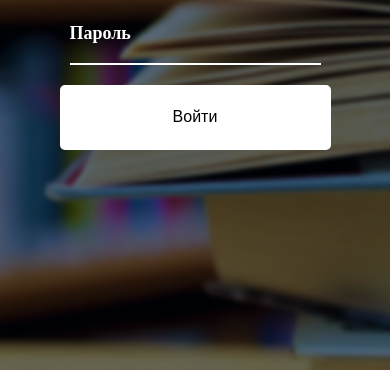
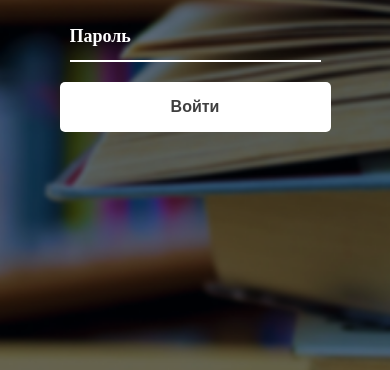
Before and after one commit to Aldayar-Abd/AVN, a plain HTML site: page index.html in a window 390 px wide. Shown: the part 474-844 px from the top of the page. Drawn offline with Linux system fonts and the light colour scheme.

Commit message:
changed style of buttons

```diff
--- a/index.html
+++ b/index.html
@@ -70,7 +70,7 @@
                 font-size: 18px; /* Размер шрифта */
                 width: 100%; /* Ширина 100% */
                 box-sizing: border-box; /* Чтобы отступы не влияли на ширину */
-                height: 60px; /* Одинаковая высота для полей */
+                height: 50px; /* Одинаковая высота для полей */
                 font-weight: bold; /* Жирный шрифт */
                 outline: none;
                 color: white;
@@ -89,11 +89,12 @@
                 margin: 0 auto; /* Центрируем кнопку */
                 font-size: 16px; /* Размер шрифта кнопки */
                 background-color: white;
-                color: black;
-                height: 65px; /* Одинаковая высота с полями ввода */
+                color: #3f3f3f;
+                height: 50px; /* Одинаковая высота с полями ввода */
                 display: flex;
                 align-items: center; /* Выравнивание текста по центру */
                 justify-content: center;
+                font-weight: bolder;
                 margin-top: 20px;
             }
 
```
